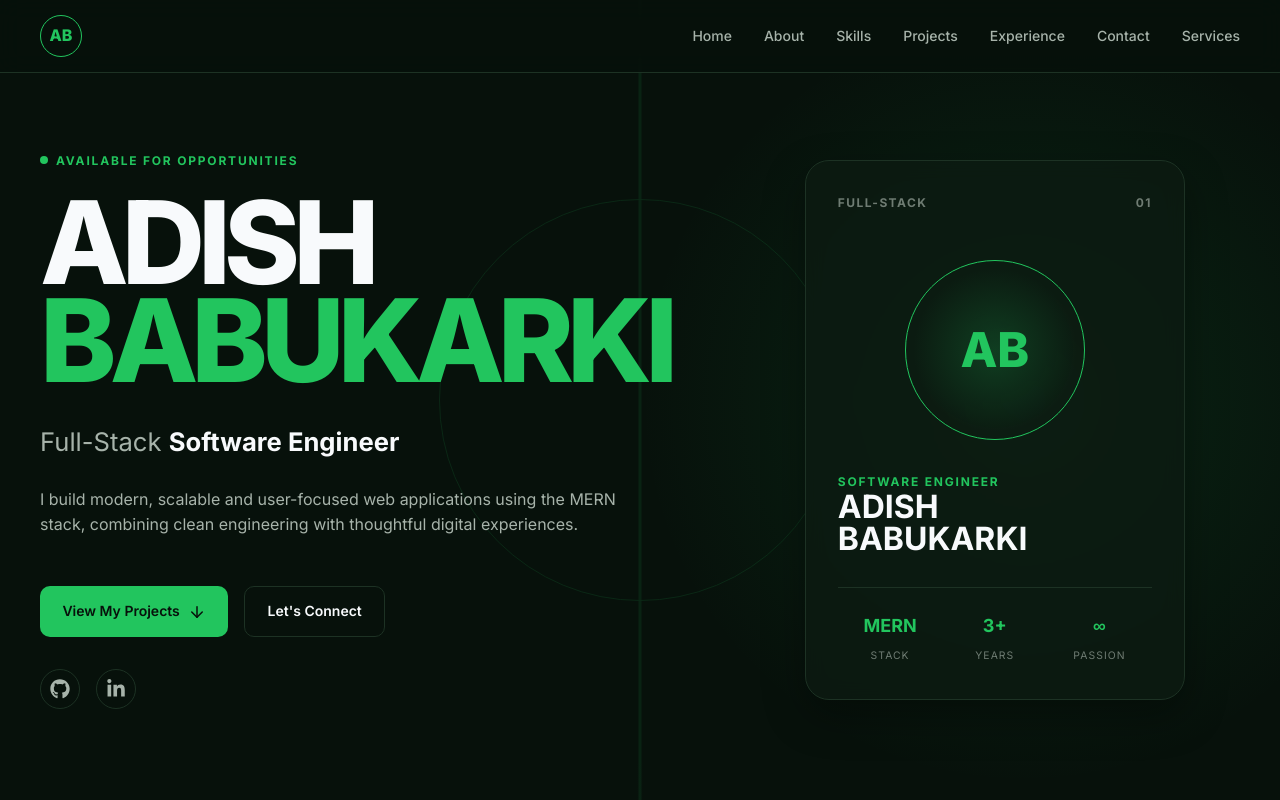
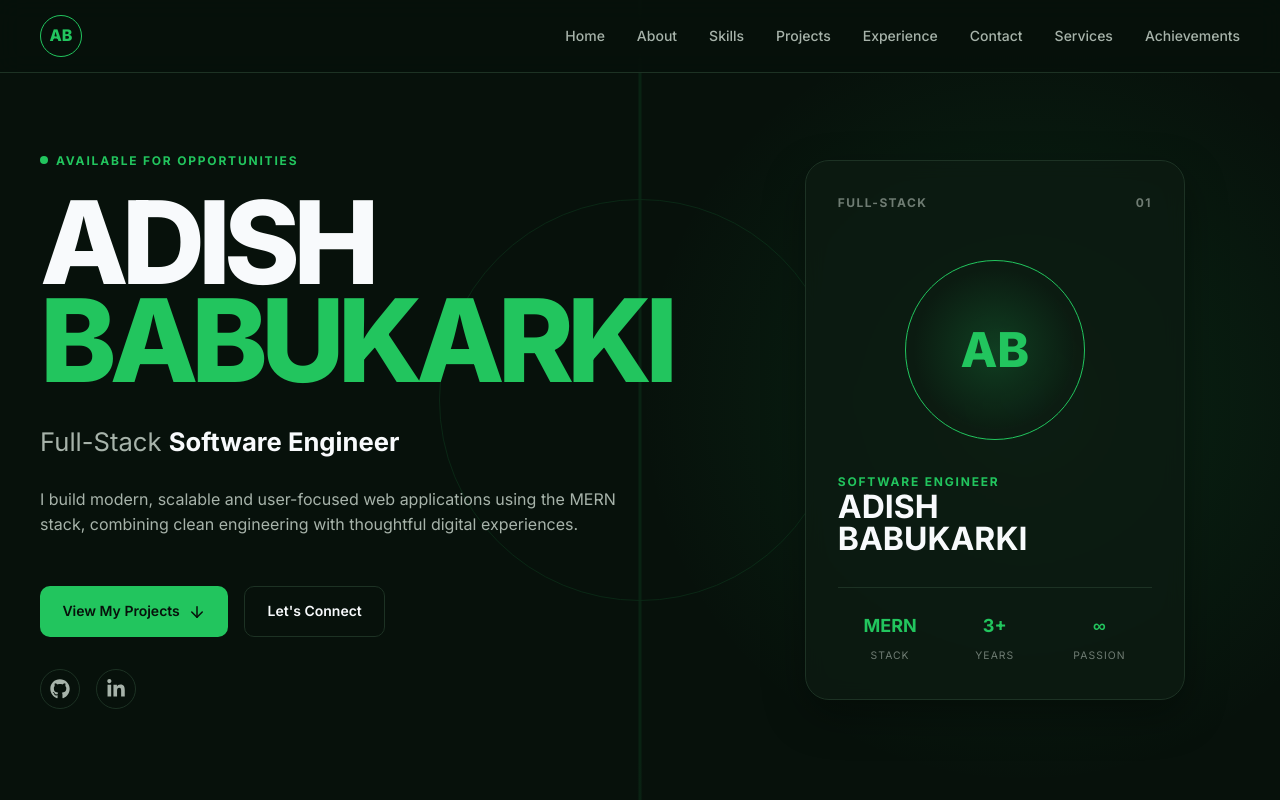
Before and after one commit to Adish99/Adish-Portfolio, a React (Vite) app in the folder client/: page / in a window 1280 px wide. Shown: the top 800 px of the page. Built offline with nearby package versions, Linux system fonts and the light colour scheme.

Commit message:
Achievements page completed.

```diff
--- a/client/src/App.jsx
+++ b/client/src/App.jsx
@@ -1,5 +1,6 @@
 import Navbar from "./components/layout/Navbar";
 import About from "./sections/About/About";
+import Achievements from "./sections/Achievements/Achievements";
 import Experience from "./sections/Experience/Experience";
 
 import Hero from "./sections/Hero/Hero";
@@ -18,6 +19,7 @@ const App=()=>{
   <Projects/>
   <Experience/>
   <Services/>
+  <Achievements/>
     </main>
     </>
   )
--- a/client/src/components/layout/Navbar.jsx
+++ b/client/src/components/layout/Navbar.jsx
@@ -10,7 +10,8 @@ const navLinks = [
   { name: "Projects", href: "#projects" },
    { name: "Experience", href: "#experience" },
   { name: "Contact", href: "#contact" },
-  {name:"Services",href:"#services"}
+  {name:"Services",href:"#services"},
+  {name:"Achievements",href:"#achievements"}
 ];
 
 const Navbar = () => {
--- /dev/null
+++ b/client/src/sections/Achievements/Achievements.css
@@ -0,0 +1,102 @@
+.achievements {
+  padding: var(--space-4xl) 0;
+  background: var(--color-surface);
+}
+
+.achievements-container {
+  width: min(100% - 2rem, var(--container-width));
+  margin: 0 auto;
+}
+
+.achievements-grid {
+  display: grid;
+  grid-template-columns: repeat(3, 1fr);
+  gap: var(--space-lg);
+}
+
+.achievement-card {
+  position: relative;
+  padding: var(--space-xl);
+  border: 1px solid var(--color-border);
+  border-radius: var(--radius-lg);
+  background: var(--color-background);
+  overflow: hidden;
+  transition: var(--transition-normal);
+}
+
+.achievement-card::before {
+  content: "";
+  position: absolute;
+  left: 0;
+  top: 0;
+  width: 2px;
+  height: 100%;
+  background: var(--color-primary);
+  transform: scaleY(0);
+  transform-origin: top;
+  transition: var(--transition-normal);
+}
+
+.achievement-card:hover {
+  border-color: var(--color-primary);
+  transform: translateY(-5px);
+  box-shadow: var(--shadow-lg);
+}
+
+.achievement-card:hover::before {
+  transform: scaleY(1);
+}
+
+.achievement-top {
+  display: flex;
+  align-items: flex-start;
+  justify-content: space-between;
+}
+
+.achievement-number {
+  color: var(--color-text-muted);
+  font-size: var(--font-size-sm);
+  font-weight: 700;
+  letter-spacing: 0.08em;
+}
+
+.achievement-icon {
+  width: 48px;
+  height: 48px;
+  display: grid;
+  place-items: center;
+  border: 1px solid var(--color-border);
+  border-radius: var(--radius-md);
+  color: var(--color-primary);
+  background: var(--color-surface);
+  transition: var(--transition-normal);
+}
+
+.achievement-card:hover .achievement-icon {
+  border-color: var(--color-primary);
+  background: var(--color-primary);
+  color: var(--color-background);
+}
+
+.achievement-content {
+  margin-top: var(--space-2xl);
+}
+
+.achievement-tag {
+  color: var(--color-primary);
+  font-size: 0.65rem;
+  font-weight: 700;
+  letter-spacing: 0.1em;
+}
+
+.achievement-content h3 {
+  margin-top: var(--space-sm);
+  font-size: var(--font-size-xl);
+  letter-spacing: -0.02em;
+}
+
+.achievement-content p {
+  margin-top: var(--space-md);
+  color: var(--color-text-secondary);
+  line-height: 1.7;
+}
--- /dev/null
+++ b/client/src/sections/Achievements/Achievements.jsx
@@ -0,0 +1,128 @@
+import {
+  Trophy,
+  Code2,
+  Zap,
+  Rocket,
+  Users,
+  BookOpen,
+} from "lucide-react";
+
+import "./Achievements.css";
+
+const achievements = [
+  {
+    number: "01",
+    icon: Trophy,
+    title: "Flagship Full-Stack Project",
+    description:
+      "Built Org-Khana, a complete organic product e-commerce platform with authentication, products, cart, wishlist, reviews, coupons, orders and payment integration.",
+    tag: "ORG-KHANA",
+  },
+
+  {
+    number: "02",
+    icon: Code2,
+    title: "Multiple Full-Stack Projects",
+    description:
+      "Developed multiple applications to strengthen practical skills across frontend, backend, databases, APIs and modern JavaScript development.",
+    tag: "PROJECT EXPERIENCE",
+  },
+
+  {
+    number: "03",
+    icon: Zap,
+    title: "Real-Time Applications",
+    description:
+      "Explored real-time communication by building WebSocket applications including an echo server, broadcast system and live counter.",
+    tag: "WEBSOCKET",
+  },
+
+  {
+    number: "04",
+    icon: Rocket,
+    title: "Deployment & Production",
+    description:
+      "Gained practical experience deploying full-stack applications, configuring environment variables, DNS, domains and production APIs.",
+    tag: "DEPLOYMENT",
+  },
+
+  {
+    number: "05",
+    icon: Users,
+    title: "Collaborative Development",
+    description:
+      "Worked on group projects while practicing Git, GitHub, feature development, debugging and collaboration within a development workflow.",
+    tag: "TEAMWORK",
+  },
+
+  {
+    number: "06",
+    icon: BookOpen,
+    title: "Continuous Technical Growth",
+    description:
+      "Continuously expanding development knowledge across React, Redux, TanStack Query, TypeScript, WebSocket, Next.js and other modern technologies.",
+    tag: "LEARNING",
+  },
+];
+
+const Achievements = () => {
+  return (
+    <section className="achievements" id="achievements">
+      <div className="achievements-container">
+
+        <div className="section-heading">
+          <p className="section-label">
+            <span></span>
+            ACHIEVEMENTS
+          </p>
+
+          <h2>
+            Career
+            <span>Highlights.</span>
+          </h2>
+
+          <p className="section-description">
+            Milestones and practical experiences built through projects,
+            collaboration and continuous technical development.
+          </p>
+        </div>
+
+        <div className="achievements-grid">
+          {achievements.map((achievement) => {
+            const Icon = achievement.icon;
+
+            return (
+              <article
+                className="achievement-card"
+                key={achievement.number}
+              >
+                <div className="achievement-top">
+                  <span className="achievement-number">
+                    {achievement.number}
+                  </span>
+
+                  <div className="achievement-icon">
+                    <Icon size={22} />
+                  </div>
+                </div>
+
+                <div className="achievement-content">
+                  <span className="achievement-tag">
+                    {achievement.tag}
+                  </span>
+
+                  <h3>{achievement.title}</h3>
+
+                  <p>{achievement.description}</p>
+                </div>
+              </article>
+            );
+          })}
+        </div>
+
+      </div>
+    </section>
+  );
+};
+
+export default Achievements;
--- a/client/src/styles/responsive.css
+++ b/client/src/styles/responsive.css
@@ -244,3 +244,18 @@
     padding: var(--space-lg);
   }
 }
+@media (max-width: 1000px) {
+  .achievements-grid {
+    grid-template-columns: repeat(2, 1fr);
+  }
+}
+
+@media (max-width: 600px) {
+  .achievements-grid {
+    grid-template-columns: 1fr;
+  }
+
+  .achievement-card {
+    padding: var(--space-lg);
+  }
+}
```
